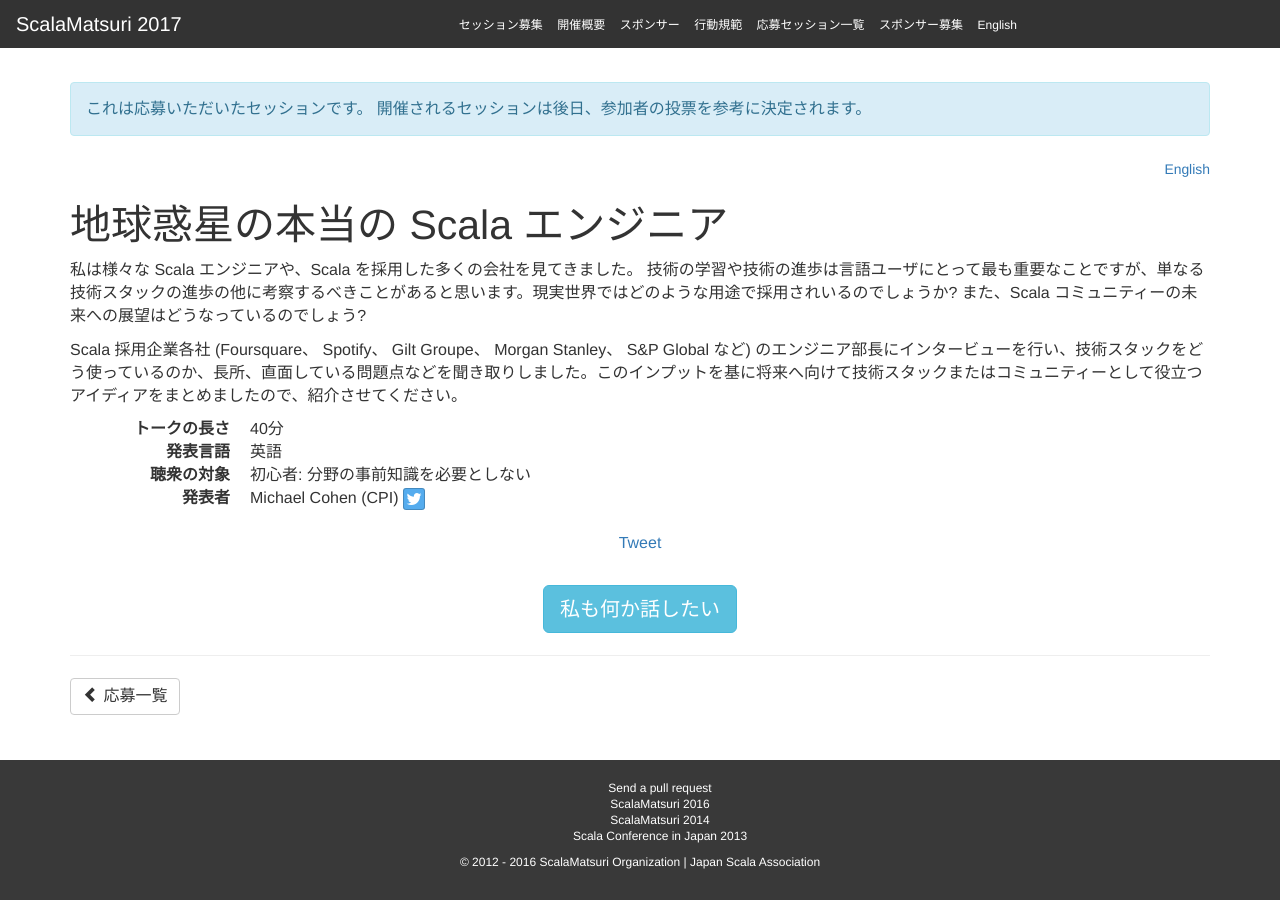
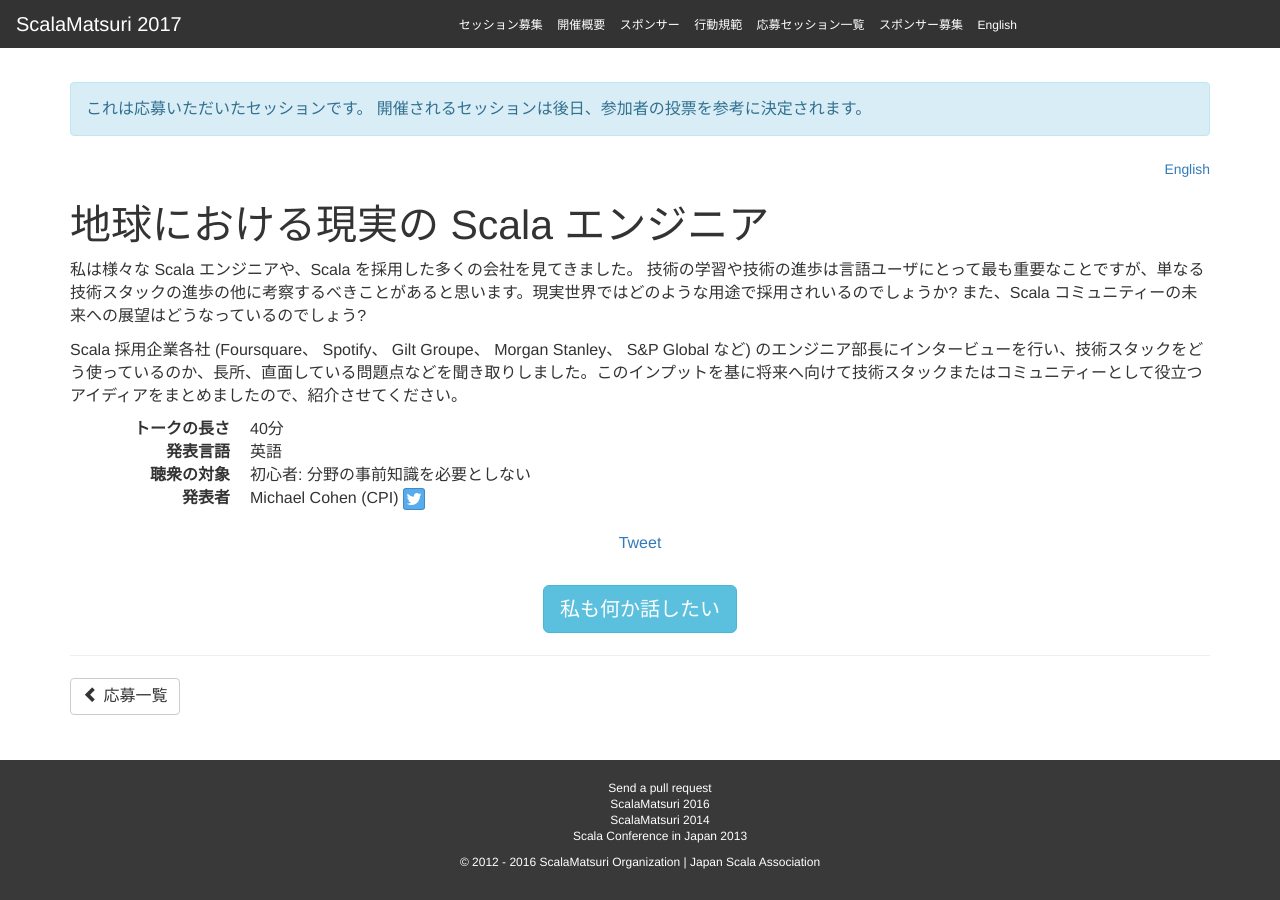
Before and after one commit to scalajp/2017.scalamatsuri.org, a Jekyll site: the page built from _candidates_ja/MichaelCohen_1.md, in a window 1280 px wide. Built offline with Jekyll 4.4.1, drawn with Linux system fonts in a browser that asks for light colours; nearby versions of some CDN libraries; comment, search, counter and statistics services are not loaded.

Commit message:
Update MichaelCohen_1.md

```diff
--- a/_candidates_ja/MichaelCohen_1.md
+++ b/_candidates_ja/MichaelCohen_1.md
@@ -1,6 +1,6 @@
 ---
 name: Michael Cohen
-title: "地球惑星の本当の Scala エンジニア"
+title: "地球における現実の Scala エンジニア"
 length: 40
 audience: Beginner
 language: English
```
